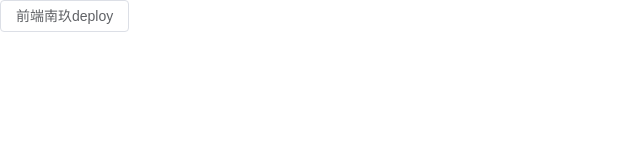
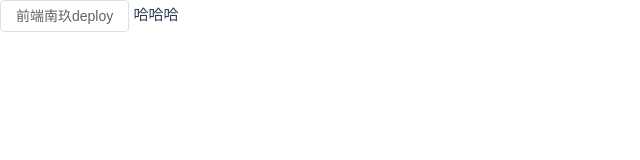
Before and after one commit to bettersong/nanjiu, a Vue app: page / in a window 1280 px wide. Shown: the top 160 px of the page, without its empty margins (0-640 px from the left). Built offline with nearby package versions, Linux system fonts and the light colour scheme.

Commit message:
feat: 打包

```diff
--- a/src/views/HomeView.vue
+++ b/src/views/HomeView.vue
@@ -5,5 +5,6 @@ import { ElButton } from "element-plus";
 <template>
   <main>
     <el-button>前端南玖deploy</el-button>
+    哈哈哈
   </main>
 </template>
```
